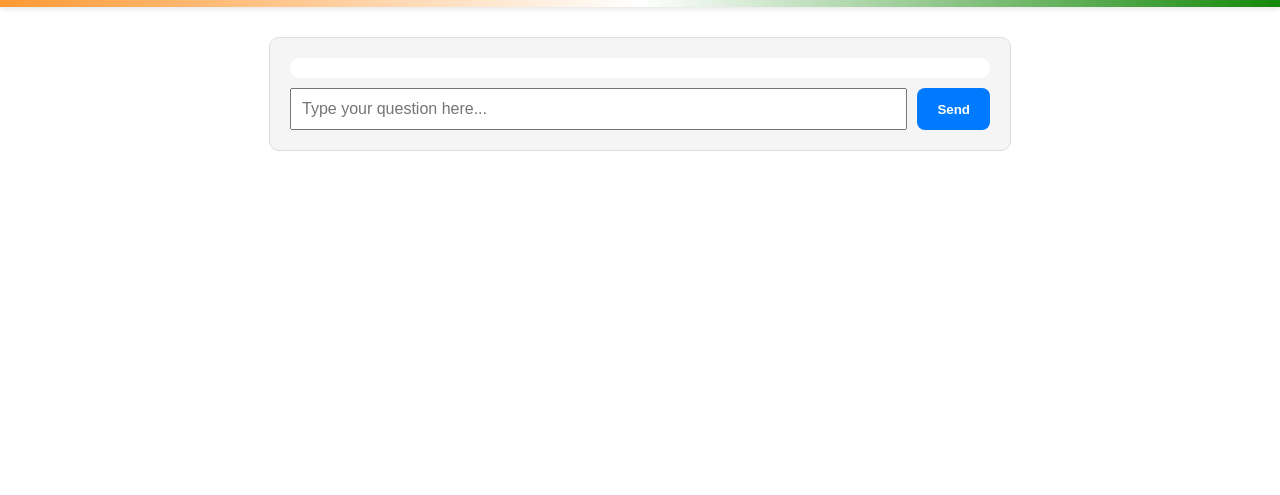
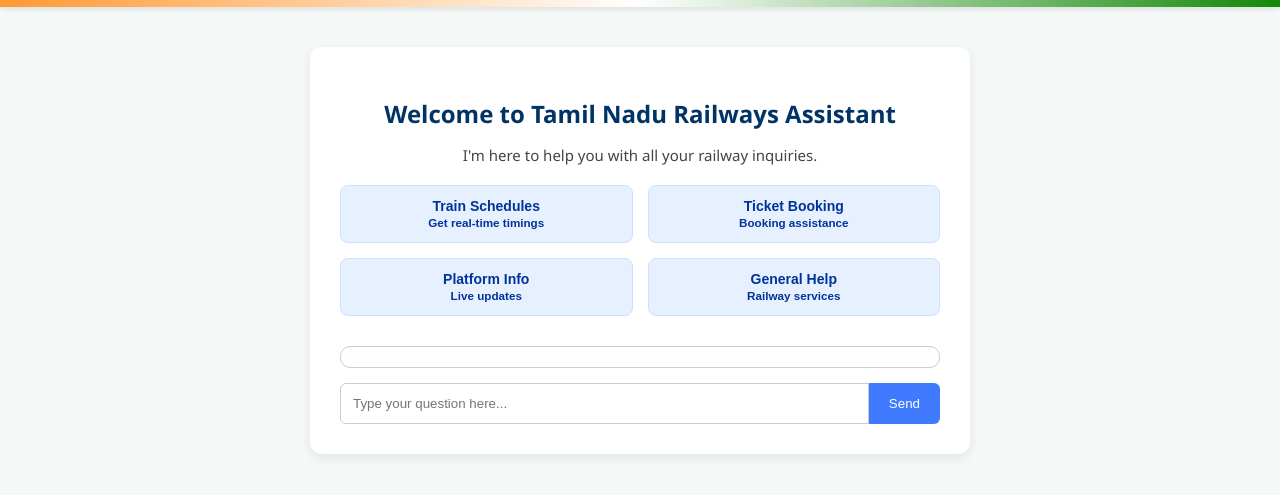
Before and after one commit to arunhplaptop/TamilNaduRailwaysChatbot, a website: page index.html in a window 1280 px wide. Shown: the part 63-558 px from the top of the page. Drawn offline with Linux system fonts and the light colour scheme.

Commit message:
Update index.html

```diff
--- a/index.html
+++ b/index.html
@@ -8,7 +8,7 @@
     body {
       margin: 0;
       font-family: 'Segoe UI', sans-serif;
-      background: #ffffff;
+      background: #f4f8f7;
     }
 
     /* Navbar styles */
@@ -43,63 +43,100 @@
       font-weight: 600;
     }
 
-    /* Chat area */
-    .chat-container {
-      max-width: 700px;
-      margin: 30px auto;
-      padding: 20px;
-      border: 1px solid #ddd;
-      border-radius: 10px;
-      background: #f5f5f5;
+    .container {
+      max-width: 600px;
+      margin: 40px auto;
+      background: #fff;
+      padding: 30px;
+      border-radius: 12px;
+      box-shadow: 0 4px 12px rgba(0,0,0,0.08);
+      text-align: center;
+    }
+
+    .container h2 {
+      color: #003366;
+      margin-bottom: 10px;
+    }
+
+    .container p {
+      color: #444;
+      font-size: 15px;
+      margin-bottom: 20px;
+    }
+
+    .feature-buttons {
+      display: grid;
+      grid-template-columns: 1fr 1fr;
+      gap: 15px;
+      margin-bottom: 30px;
+    }
+
+    .feature-buttons button {
+      padding: 12px;
+      font-size: 14px;
+      font-weight: bold;
+      background-color: #e6f0ff;
+      border: 1px solid #cce0ff;
+      border-radius: 8px;
+      color: #003399;
+      cursor: pointer;
+      transition: 0.3s ease;
+    }
+
+    .feature-buttons button:hover {
+      background-color: #cce0ff;
     }
 
     .chat-box {
-      max-height: 400px;
+      text-align: left;
+      background: #fefefe;
+      padding: 10px;
+      border-radius: 10px;
+      max-height: 200px;
       overflow-y: auto;
-      padding: 10px;
-      background: white;
-      border-radius: 10px;
-      margin-bottom: 10px;
+      margin-bottom: 15px;
+      border: 1px solid #ccc;
     }
 
-    .message {
+    .chat-message {
       margin: 10px 0;
       padding: 10px;
       border-radius: 8px;
-      line-height: 1.4;
-      max-width: 80%;
     }
 
     .user {
       background-color: #d1ecf1;
       text-align: right;
-      margin-left: auto;
     }
 
     .bot {
       background-color: #f8d7da;
-      margin-right: auto;
     }
 
-    .input-area {
+    .chat-input {
       display: flex;
-      gap: 10px;
+      margin-top: 10px;
     }
 
-    #userInput {
+    .chat-input input {
       flex: 1;
-      padding: 10px;
-      font-size: 16px;
+      padding: 12px;
+      border-radius: 6px 0 0 6px;
+      border: 1px solid #ccc;
+      outline: none;
     }
 
-    button {
-      padding: 10px 20px;
-      background-color: #007bff;
-      color: white;
+    .chat-input button {
+      background-color: #407BFF;
+      color: #fff;
+      padding: 12px 20px;
       border: none;
-      border-radius: 8px;
-      font-weight: bold;
+      border-radius: 0 6px 6px 0;
       cursor: pointer;
+    }
+
+    .chat-input button:hover {
+      background-color: #2e65d3;
     }
   </style>
 </head>
@@ -117,12 +154,23 @@
     </div>
   </div>
 
-  <!-- Chat Section -->
-  <div class="chat-container">
+  <!-- Main chatbot box -->
+  <div class="container">
+    <h2>Welcome to Tamil Nadu Railways Assistant</h2>
+    <p>I'm here to help you with all your railway inquiries.</p>
+
+    <div class="feature-buttons">
+      <button onclick="sendQuick('Train Schedule')">Train Schedules<br><small>Get real-time timings</small></button>
+      <button onclick="sendQuick('Ticket Booking')">Ticket Booking<br><small>Booking assistance</small></button>
+      <button onclick="sendQuick('Platform Info')">Platform Info<br><small>Live updates</small></button>
+      <button onclick="sendQuick('General Help')">General Help<br><small>Railway services</small></button>
+    </div>
+
     <div class="chat-box" id="chatBox">
-      <!-- Messages will appear here -->
+      <!-- Chat messages will go here -->
     </div>
-    <div class="input-area">
+
+    <div class="chat-input">
       <input type="text" id="userInput" placeholder="Type your question here..." />
       <button onclick="sendMessage()">Send</button>
     </div>
@@ -134,33 +182,34 @@
       const message = input.value.trim();
       if (!message) return;
 
-      // Show user's message
-      addMessageToChat("user", message);
+      addChat("user", message);
       input.value = "";
 
-      // Get bot response from backend
-      try {
       const response = await fetch("/api/railway-chat", {
         method: "POST",
-          headers: { "Content-Type": "application/json" },
+        headers: {
+          "Content-Type": "application/json",
+        },
         body: JSON.stringify({
           messages: [{ role: "user", content: message }],
         }),
       });
 
       const data = await response.json();
-        addMessageToChat("bot", data.message || "Sorry, I couldn’t understand that.");
-      } catch (error) {
-        addMessageToChat("bot", "Error contacting the assistant.");
-      }
+      addChat("bot", data.message || "Sorry, something went wrong.");
     }
 
-    function addMessageToChat(sender, text) {
+    function sendQuick(message) {
+      document.getElementById("userInput").value = message;
+      sendMessage();
+    }
+
+    function addChat(sender, text) {
       const chatBox = document.getElementById("chatBox");
-      const messageDiv = document.createElement("div");
-      messageDiv.className = `message ${sender}`;
-      messageDiv.textContent = text;
-      chatBox.appendChild(messageDiv);
+      const div = document.createElement("div");
+      div.className = `chat-message ${sender}`;
+      div.textContent = text;
+      chatBox.appendChild(div);
       chatBox.scrollTop = chatBox.scrollHeight;
     }
   </script>
```
Lines whose indentation alone changed are shown as unchanged.
